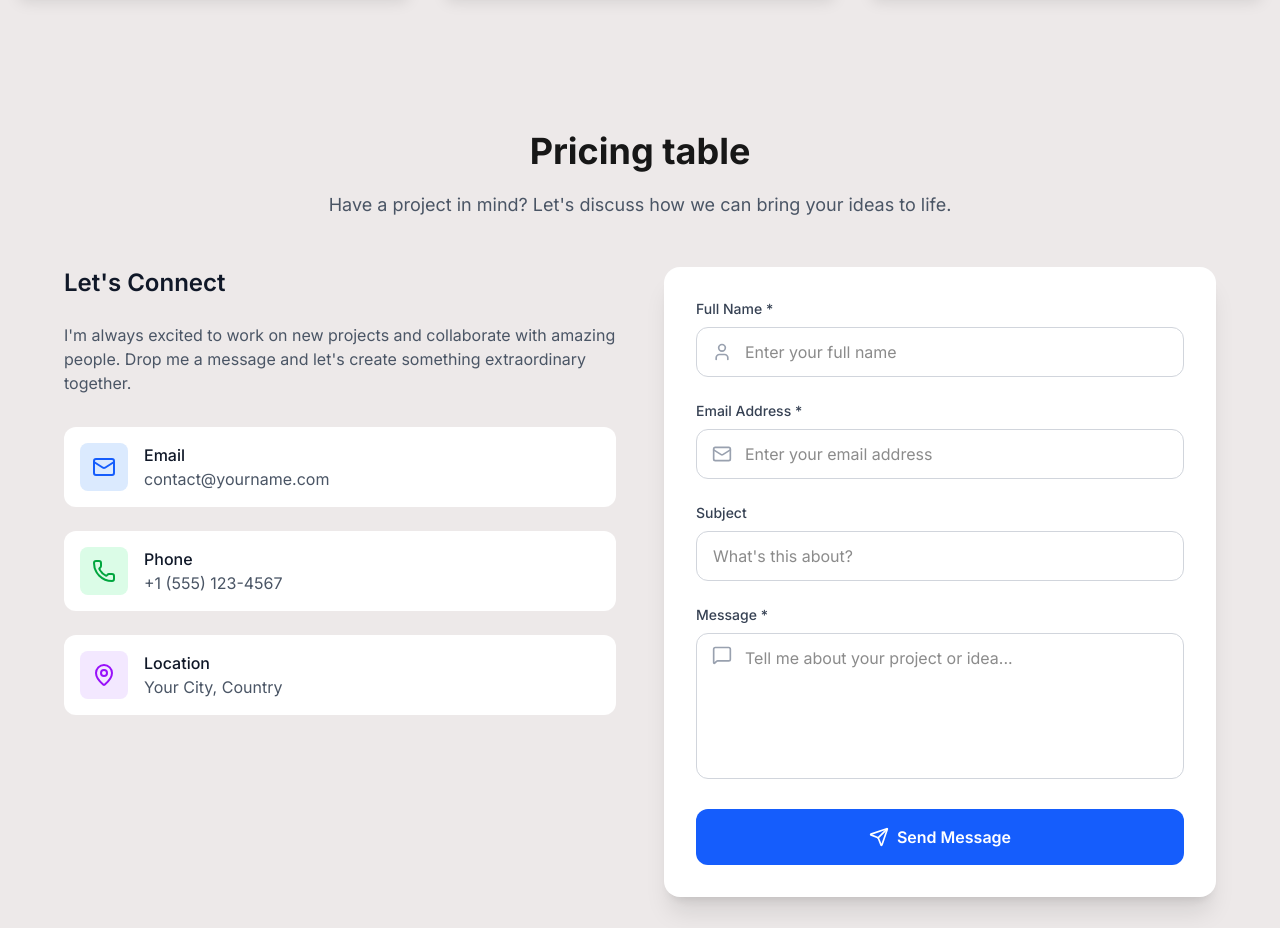
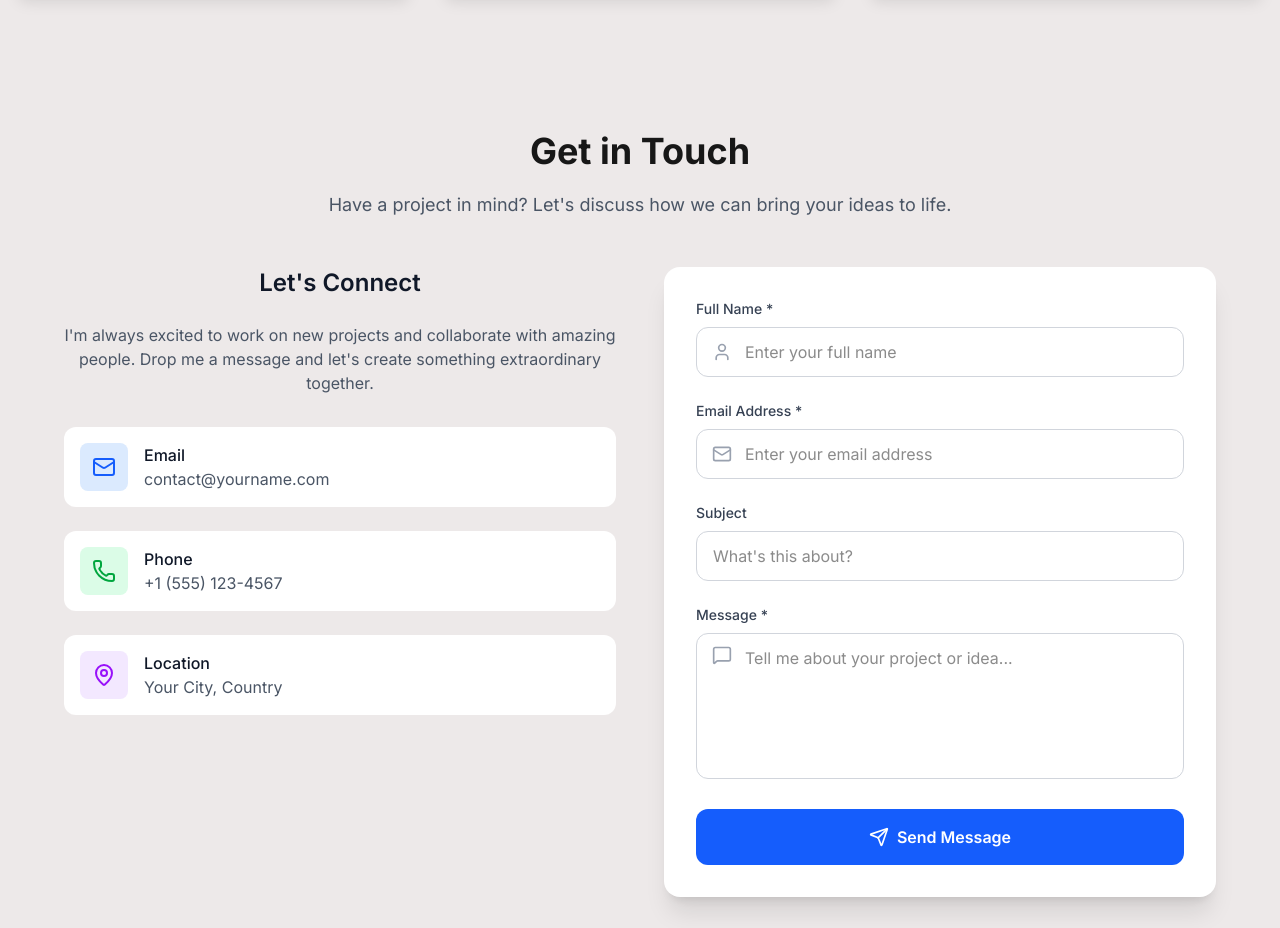
Before and after one commit to abdullahwebdev9176/portfolio-project, a Next.js app: page / in a window 1280 px wide. Shown: the part 3240-4168 px from the top of the page. Built offline with nearby package versions, Linux system fonts and the light colour scheme.

Commit message:
updated header

```diff
--- a/components/homeComponents/ContactFormSection.jsx
+++ b/components/homeComponents/ContactFormSection.jsx
@@ -38,7 +38,7 @@ const ContactFormSection = () => {
             <div className="max-w-6xl mx-auto">
                 <div className="text-center mb-12">
                     <div className="text-center mt-14 mb-5">
-                        <h2 className="text-2xl md:text-4xl font-bold">Pricing table</h2>
+                        <h2 className="text-2xl md:text-4xl font-bold">Get in Touch</h2>
                     </div>
                     <p className="text-gray-600 dark:text-gray-300 text-lg max-w-2xl mx-auto">
                         Have a project in mind? Let's discuss how we can bring your ideas to life.
@@ -48,7 +48,7 @@ const ContactFormSection = () => {
                 <div className="grid lg:grid-cols-2 gap-12 items-start">
                     {/* Contact Info */}
                     <div className="space-y-8">
-                        <div>
+                        <div className='text-center text-lg-left'>
                             <h3 className="text-2xl font-semibold text-gray-900 dark:text-white mb-6">
                                 Let's Connect
                             </h3>
```
